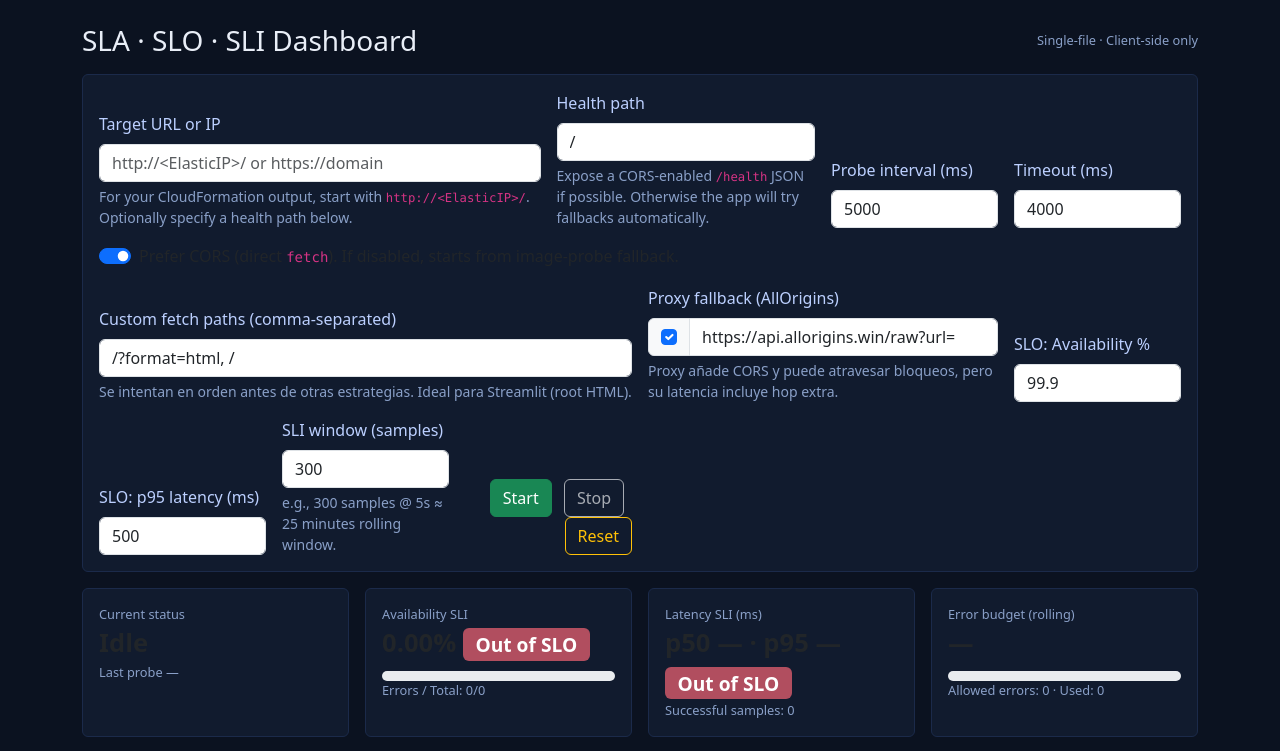
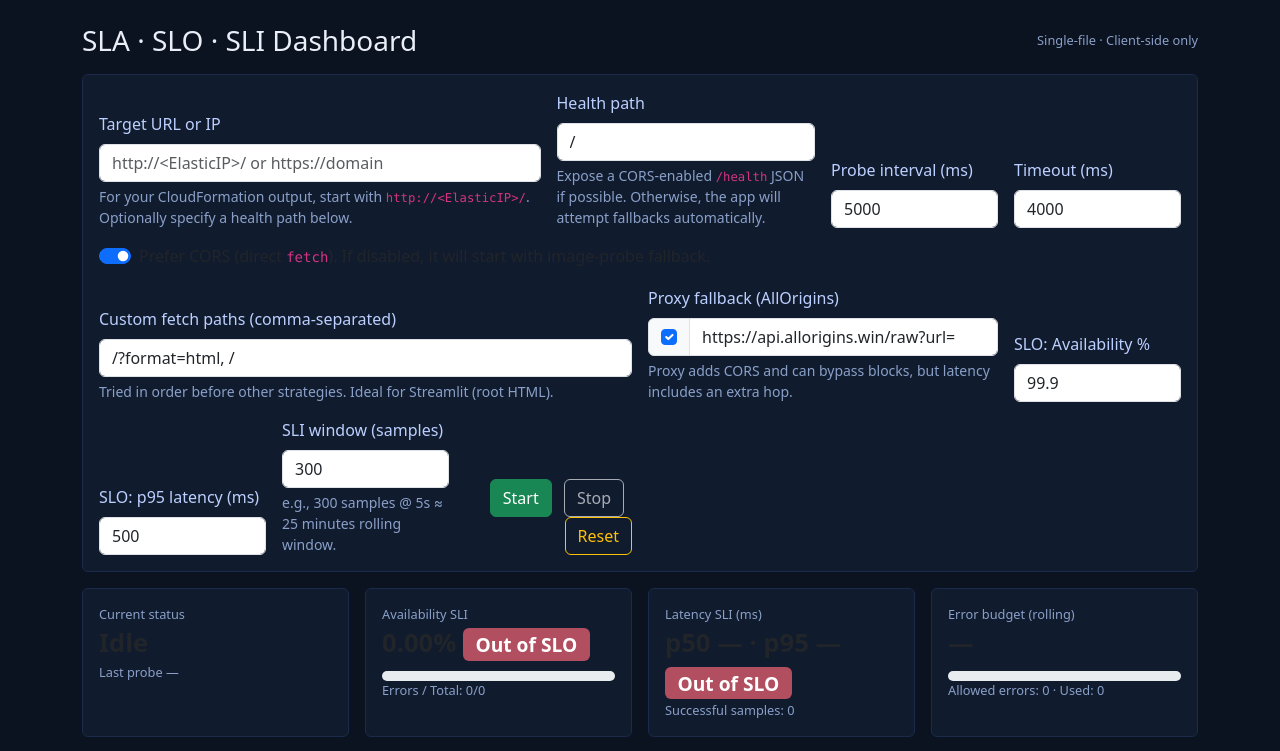
Before and after one commit to uracilo/banxico-app, a plain HTML site: page index.html in a window 1280 px wide. Shown: the top 751 px of the page. Drawn offline with nearby package versions, Linux system fonts and the light colour scheme.

Commit message:
feature new dashboard

```diff
--- a/index.html
+++ b/index.html
@@ -41,7 +41,7 @@
           <div class="col-md-3">
             <label class="form-label" for="healthPath">Health path</label>
             <input class="form-control" id="healthPath" placeholder="/health or /" value="/" />
-            <div class="form-text muted">Expose a CORS-enabled <code>/health</code> JSON if possible. Otherwise the app will try fallbacks automatically.</div>
+            <div class="form-text muted">Expose a CORS-enabled <code>/health</code> JSON if possible. Otherwise, the app will attempt fallbacks automatically.</div>
           </div>
           <div class="col-md-2">
             <label class="form-label" for="intervalMs">Probe interval (ms)</label>
@@ -55,14 +55,14 @@
           <div class="col-12">
             <div class="form-check form-switch">
               <input class="form-check-input" type="checkbox" id="expectCors" checked>
-              <label class="form-check-label" for="expectCors">Prefer CORS (direct <code>fetch</code>). If disabled, starts from image-probe fallback.</label>
+              <label class="form-check-label" for="expectCors">Prefer CORS (direct <code>fetch</code>). If disabled, it will start with image-probe fallback.</label>
             </div>
           </div>
 
           <div class="col-md-6">
-            <label class="form-label" for="customFetches">Custom fetch paths (comma‑separated)</label>
+            <label class="form-label" for="customFetches">Custom fetch paths (comma-separated)</label>
             <input class="form-control" id="customFetches" value="/?format=html, /" />
-            <div class="form-text muted">Se intentan en orden antes de otras estrategias. Ideal para Streamlit (root HTML).</div>
+            <div class="form-text muted">Tried in order before other strategies. Ideal for Streamlit (root HTML).</div>
           </div>
 
           <div class="col-md-4">
@@ -73,7 +73,7 @@
               </div>
               <input class="form-control" id="proxyBase" value="https://api.allorigins.win/raw?url=" />
             </div>
-            <div class="form-text muted">Proxy añade CORS y puede atravesar bloqueos, pero su latencia incluye hop extra.</div>
+            <div class="form-text muted">Proxy adds CORS and can bypass blocks, but latency includes an extra hop.</div>
           </div>
 
           <div class="col-md-2">
@@ -177,6 +177,8 @@
 
     <footer class="mt-4 text-center small muted">Tip: To avoid CORS, host this file on the same origin as the target or expose a CORS-enabled <code>/health</code> endpoint.</footer>
   </div>
+
+  <!-- JS stays the same -->
 
   <script>
     // --- State ---
```
